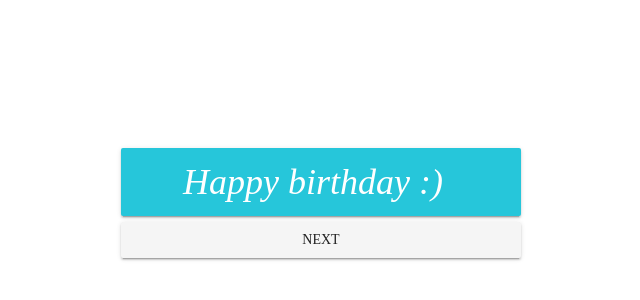
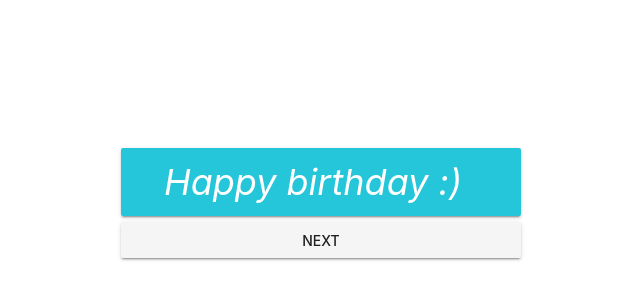
Before and after one commit to Paul-Kijtapart/smile, a Vue app: page / in a window 1280 px wide. Shown: the part 194-494 px from the top of the page, without its empty margins (319-959 px from the left). Built offline with nearby package versions, Linux system fonts and the light colour scheme.

Commit message:
Fix: Font not behaving properly.

```diff
--- a/src/App.vue
+++ b/src/App.vue
@@ -1,9 +1,7 @@
 <template lang="html">
   <div id="app">
-
     <!-- Content -->
     <div class="show-content">
-
       <!-- Card -->
       <template v-for="(message, index) in messages">
         <birthday-card v-if="cardIndex === index"
@@ -28,7 +26,6 @@
         You've used your token for this year.
         Please do not refresh this page.
       </v-btn>
-
     </div>
   </div>
 </template>
@@ -72,12 +69,12 @@
   }
 
   body {
-    font-family: -apple-system, BlinkMacSystemFont, 'Segoe UI', Helvetica, Arial, sans-serif, 'Apple Color Emoji',
-    'Segoe UI Emoji', 'Segoe UI Symbol';
     background-color: whitesmoke;
   }
 
   #app {
+    font-family: -apple-system, BlinkMacSystemFont, 'Segoe UI', Helvetica, Arial, sans-serif, 'Apple Color Emoji',
+    'Segoe UI Emoji', 'Segoe UI Symbol';
     display: flex;
     justify-content: center;
     align-items: center;
--- a/src/components/birthday-card.vue
+++ b/src/components/birthday-card.vue
@@ -27,6 +27,8 @@
 
 <style lang="scss" scoped>
   .birthday-card {
+    font-family: -apple-system, BlinkMacSystemFont, 'Segoe UI', Helvetica, Arial, sans-serif, 'Apple Color Emoji',
+    'Segoe UI Emoji', 'Segoe UI Symbol';
     color: white;
   }
 
```
